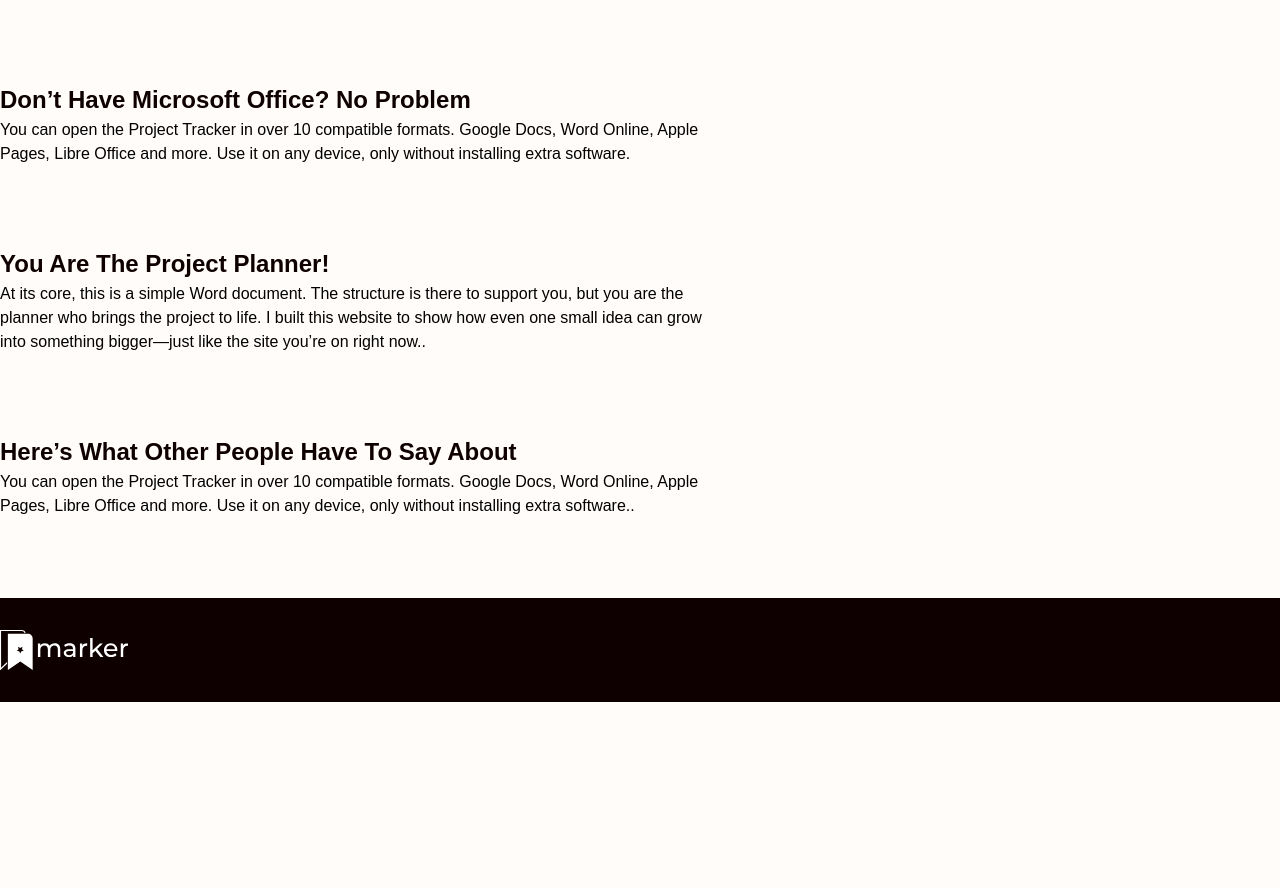
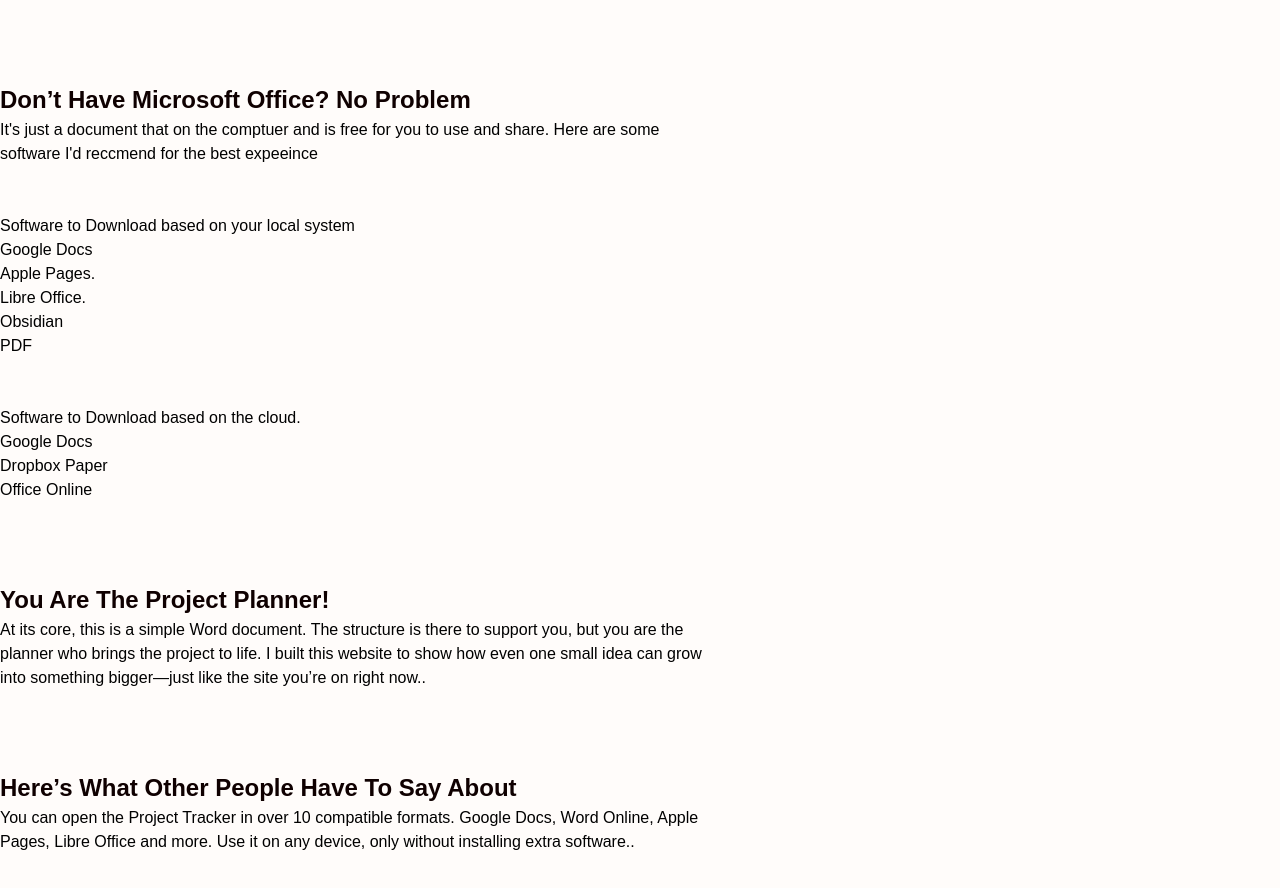
Before and after one commit to Justin-Bento/marker, a React (Vite) app: page / in a window 1280 px wide. Shown: the part 1083-1971 px from the top of the page. Before the commit the page ends 1785 px from the top, so only its background shows below. Built offline with nearby package versions, Linux system fonts and the light colour scheme; a web font is replaced by a local one.

Commit message:
Discussed platforms a user can utilize with the word document.

```diff
--- a/src/frontend/pages/Home.tsx
+++ b/src/frontend/pages/Home.tsx
@@ -35,10 +35,26 @@ export default function Home() {
       <section className="">
         <h3 className="landing-headline-laptop">Don’t have Microsoft Office? no problem </h3>
         <p className="landing-copy-laptop">
-          You can open the Project Tracker in over 10 compatible formats. Google
-          Docs, Word Online, Apple Pages, Libre Office and more. Use it on any
-          device, only without installing extra software.
+          It's just a document that on the comptuer and is free for you to use and share. Here are some software I'd reccmend for the best expeeince
         </p>
+        <div className="my-12">
+          <p>Software to Download based on your local system</p>
+          <ul className="">
+            <li className="">Google Docs</li>
+            <li className="">Apple Pages.</li>
+            <li className="">Libre Office.</li>
+            <li className="">Obsidian</li>
+            <li className="">PDF</li>
+          </ul>
+        </div>
+        <div className="my-12">
+          <ul className="">
+            <p>Software to Download based on the cloud.</p>
+            <li className="">Google Docs</li>
+            <li className="">Dropbox Paper</li>
+            <li className="">Office Online</li>
+          </ul>
+        </div>
       </section>
       <section className="">
         <h4 className="landing-headline-laptop">you are the project planner!</h4>
```
